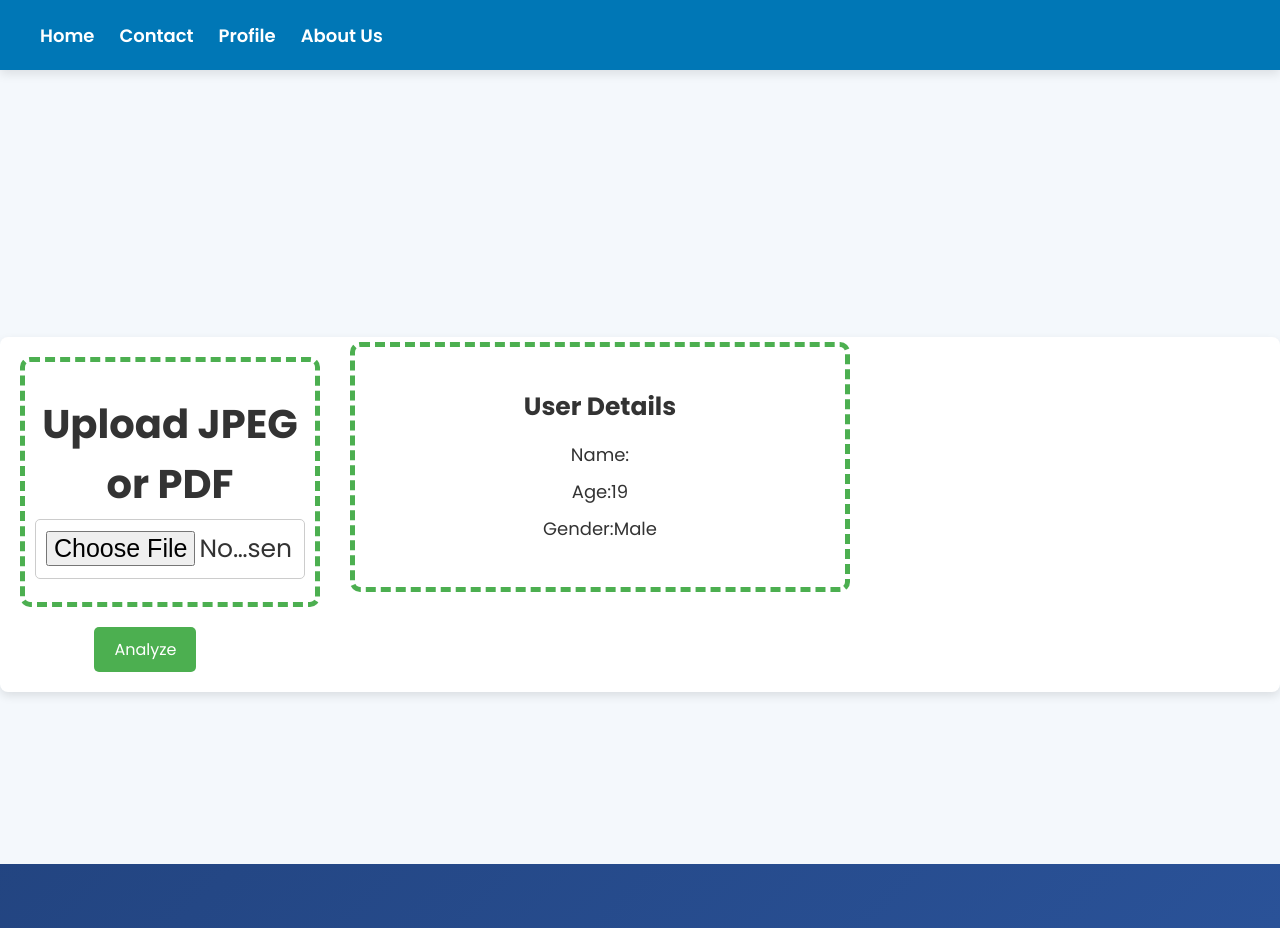
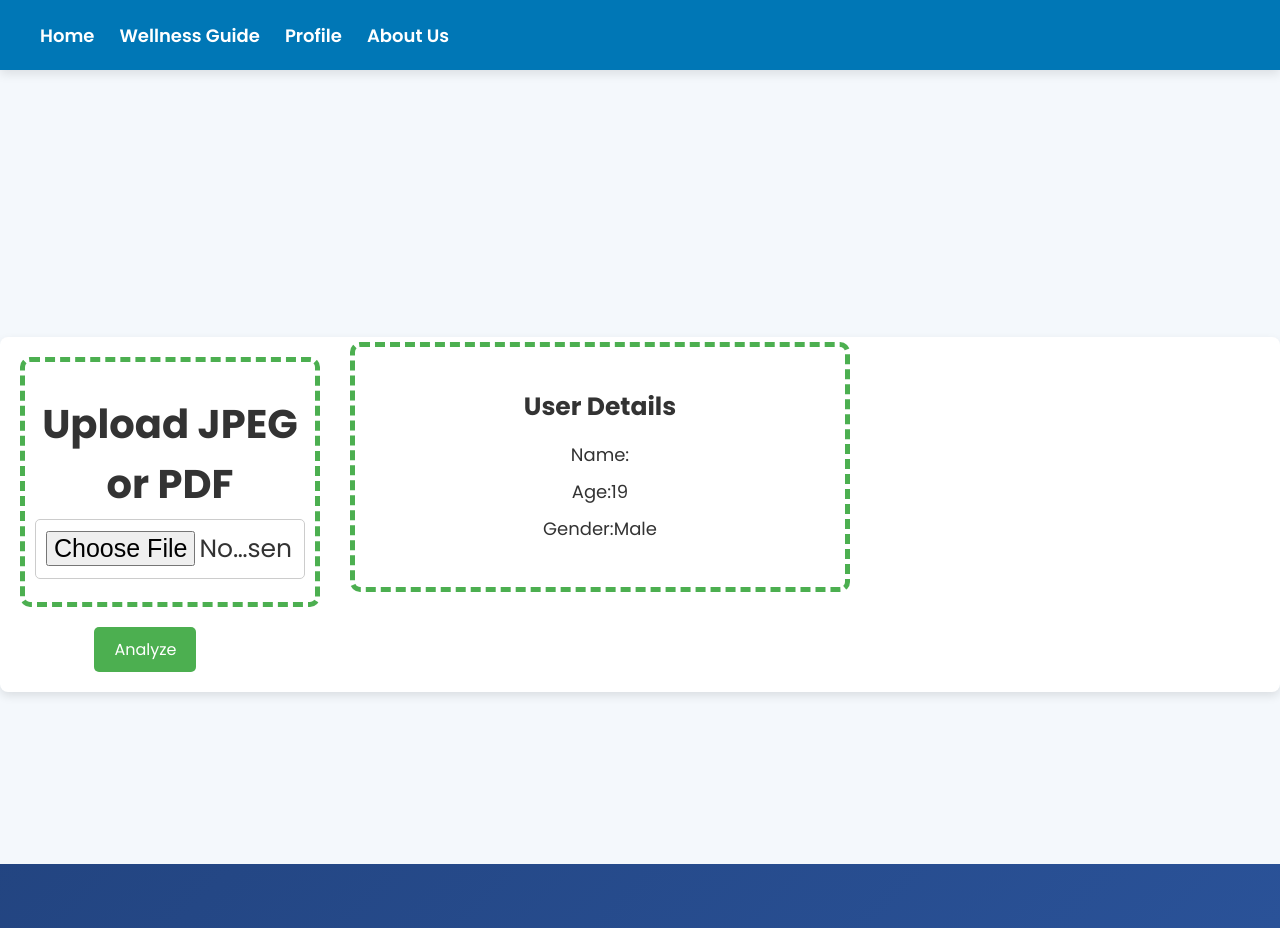
Before and after one commit to GDG-PIRATES/GDG_Pirates, a React (Create React App) app in the folder react_frontend/: page /test in a window 1280 px wide. Built offline with nearby package versions, Linux system fonts and the light colour scheme; no server answers; sample sign-in values are in the browser's storage.

Commit message:
New Updates

```diff
--- a/react_frontend/package.json
+++ b/react_frontend/package.json
@@ -9,6 +9,8 @@
     "@testing-library/user-event": "^13.5.0",
     "axios": "^1.8.2",
     "firebase": "^11.4.0",
+    "jspdf": "^3.0.0",
+    "jspdf-autotable": "^5.0.2",
     "lucide-react": "^0.479.0",
     "react": "^19.0.0",
     "react-circular-progressbar": "^2.2.0",
--- a/react_frontend/src/components/HomePage.js
+++ b/react_frontend/src/components/HomePage.js
@@ -32,7 +32,7 @@ const HomePage = () => {
     setDarkMode((prevMode) => !prevMode);
   };
 
-  // 🔴 Function to clear previous test results
+  // Function to clear previous test results
   const clearResults = () => {
     localStorage.removeItem("previousResults"); // Remove stored results
     setPreviousResults([]); // Clear state
@@ -46,7 +46,7 @@ const HomePage = () => {
         <h2 className={darkMode ? "dark-mode-text" : ""}>DetectX</h2>
         <ul>
           <li><a href="/home">Home</a></li>
-          <li><a href="#">Contact</a></li>
+          <li><a href="#">Wellness Guide</a></li>
           <li><a href="#">Profile</a></li>
           <li><a href="#">About Us</a></li>
         </ul>
--- a/react_frontend/src/components/Test.js
+++ b/react_frontend/src/components/Test.js
@@ -28,7 +28,7 @@ const Test = () => {
 
         <ul>
           <li><a href="/home">Home</a></li>
-          <li><a href="#">Contact</a></li>
+          <li><a href="#">Wellness Guide</a></li>
           <li><a href="#">Profile</a></li>
           <li><a href="#">About Us</a></li>
         </ul>
```
Also changed, not shown: 1 other file (tests, documents, lock files or other folders).
